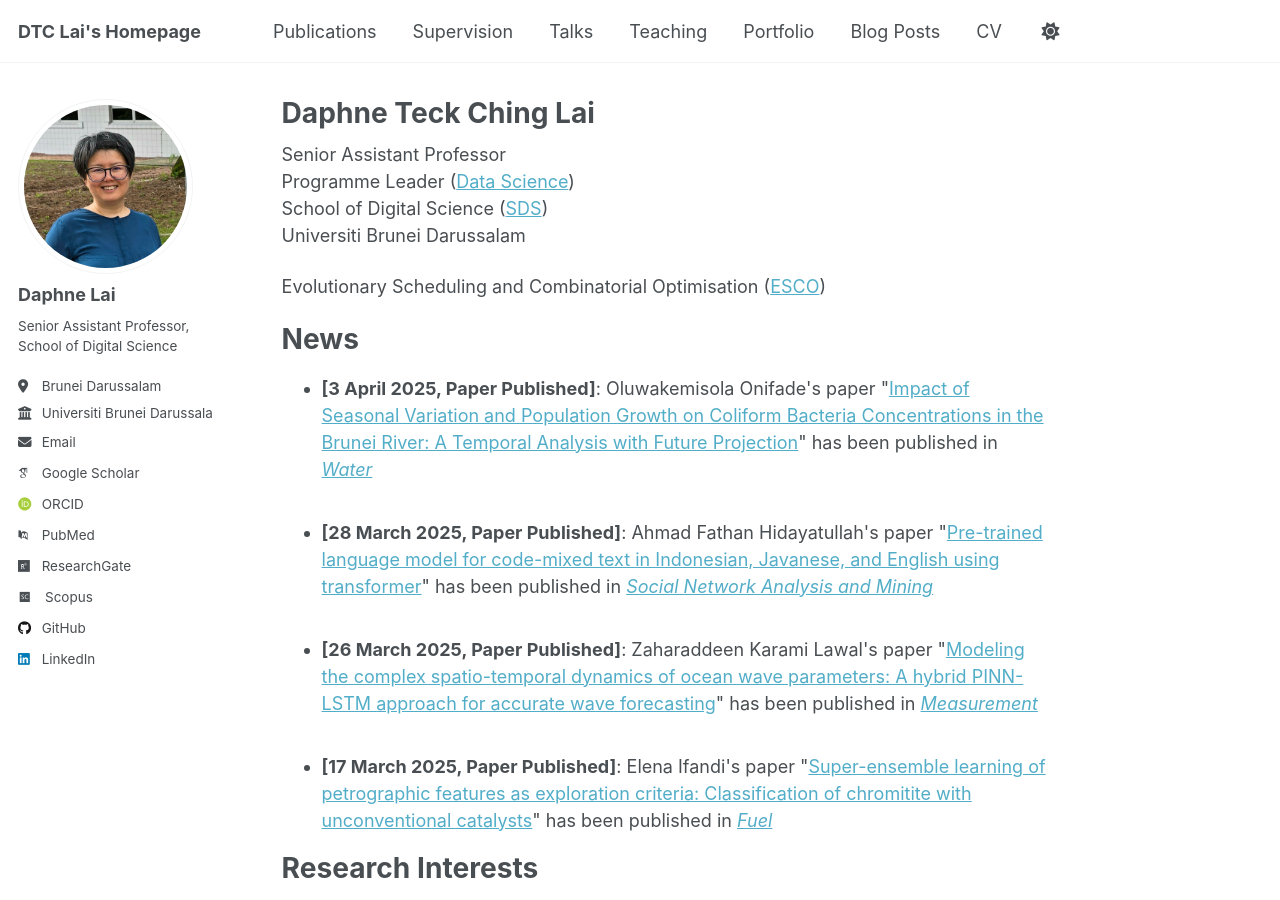
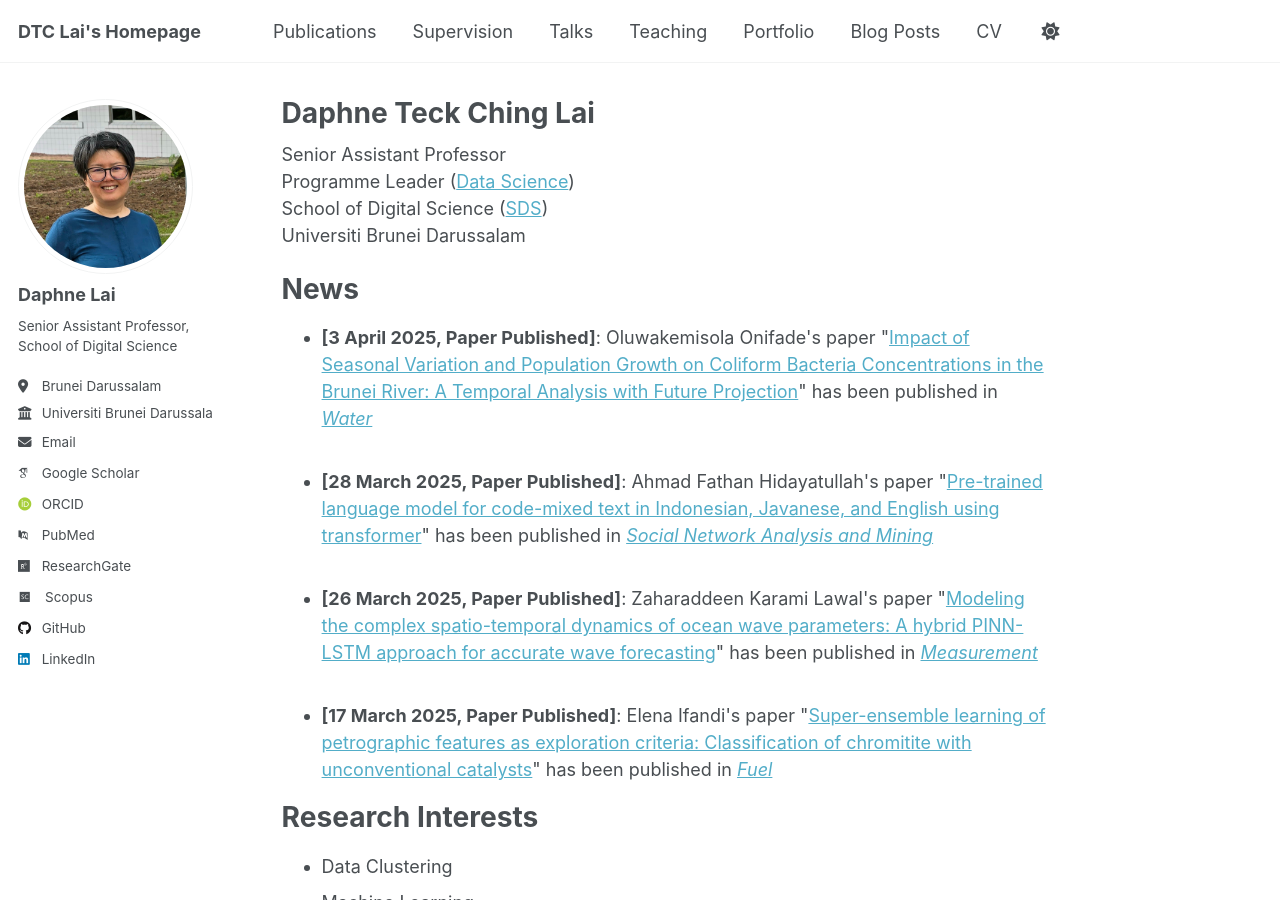
Before and after one commit to dtclai/dtclai.github.io, a Jekyll site: the page built from _pages/about.md, in a window 1280 px wide and 900 px high. Built offline with Jekyll 4.4.1, drawn with Linux system fonts in a browser that asks for light colours; some web fonts are replaced.

Commit message:
Update about.md

```diff
--- a/_pages/about.md
+++ b/_pages/about.md
@@ -11,10 +11,6 @@ Senior Assistant Professor <br />
 Programme Leader ([Data Science](https://sds.ubd.edu.bn/data-science/)) <br />
 School of Digital Science ([SDS](https://sds.ubd.edu.bn/)) <br />
 Universiti Brunei Darussalam
-
-
-Evolutionary Scheduling and Combinatorial Optimisation ([ESCO](https://homepages.ecs.vuw.ac.nz/~yimei/ieee-tf-esco/))
-
 
 
 News
```
